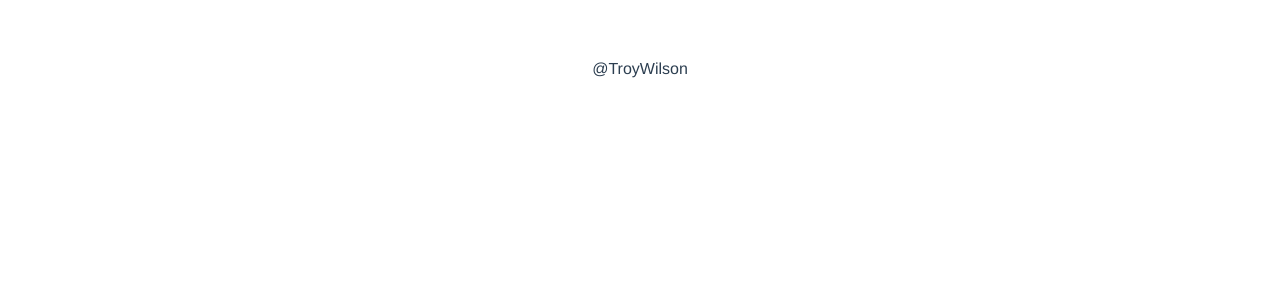
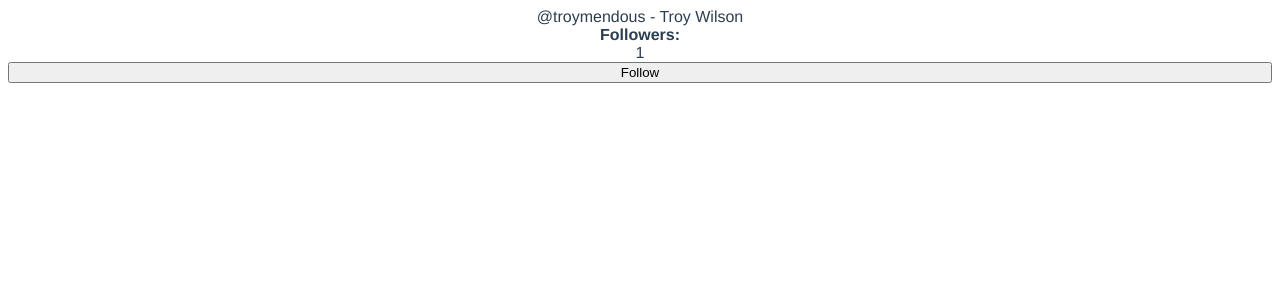
Before and after one commit to troymendous/twotter_vue, a Vue app: page / in a window 1280 px wide. Shown: the top 300 px of the page. Built offline with nearby package versions, Linux system fonts and the light colour scheme.

Commit message:
Adding life cycles

```diff
--- a/src/App.vue
+++ b/src/App.vue
@@ -1,6 +1,10 @@
 <template>
 <div id="app">
-  @{{ user.username }}
+  @{{ user.username }} - {{ fullName }}
+  <strong>Followers:</strong> {{ followers }}
+  <button @click="followUser">
+    Follow
+    </button>
 
 </div>
 </template>
@@ -14,25 +18,52 @@
       followers: 0,
       user: {
         id: 1,
-        username: 'TroyWilson',
+        username: 'troymendous',
         firstName: 'Troy',
         lastName: 'Wilson',
         email: 'troy.wilson.was.taken@gmail.com',
         isAdmin: true
       }
     }
+  },
+
+  watch: {
+    followers(newFollowerCount, oldFollowerCount) {
+      if (oldFollowerCount < newFollowerCount) {
+        console.log( `${this.user.username} has gained a follower`)
+
+      }
+
+    }
+
+  },
+
+  computed: {
+    fullName() {
+			return this.user.firstName + ' ' + this.user.lastName;
+		},
+  },
+  methods: {
+    followUser () {
+      this.followers++
+
+    }
+  },
+  mounted() {
+    this.followUser();
   }
+}
 
-}
 </script>
 
-<style scoped>
+<style>
 #app {
   font-family: Avenir, Helvetica, Arial, sans-serif;
   -webkit-font-smoothing: antialiased;
   -moz-osx-font-smoothing: grayscale;
+  color: #2c3e50;
+  display: flex;
+  flex-direction: column;
   text-align: center;
-  color: #2c3e50;
-  margin-top: 60px;
 }
 </style>
```
